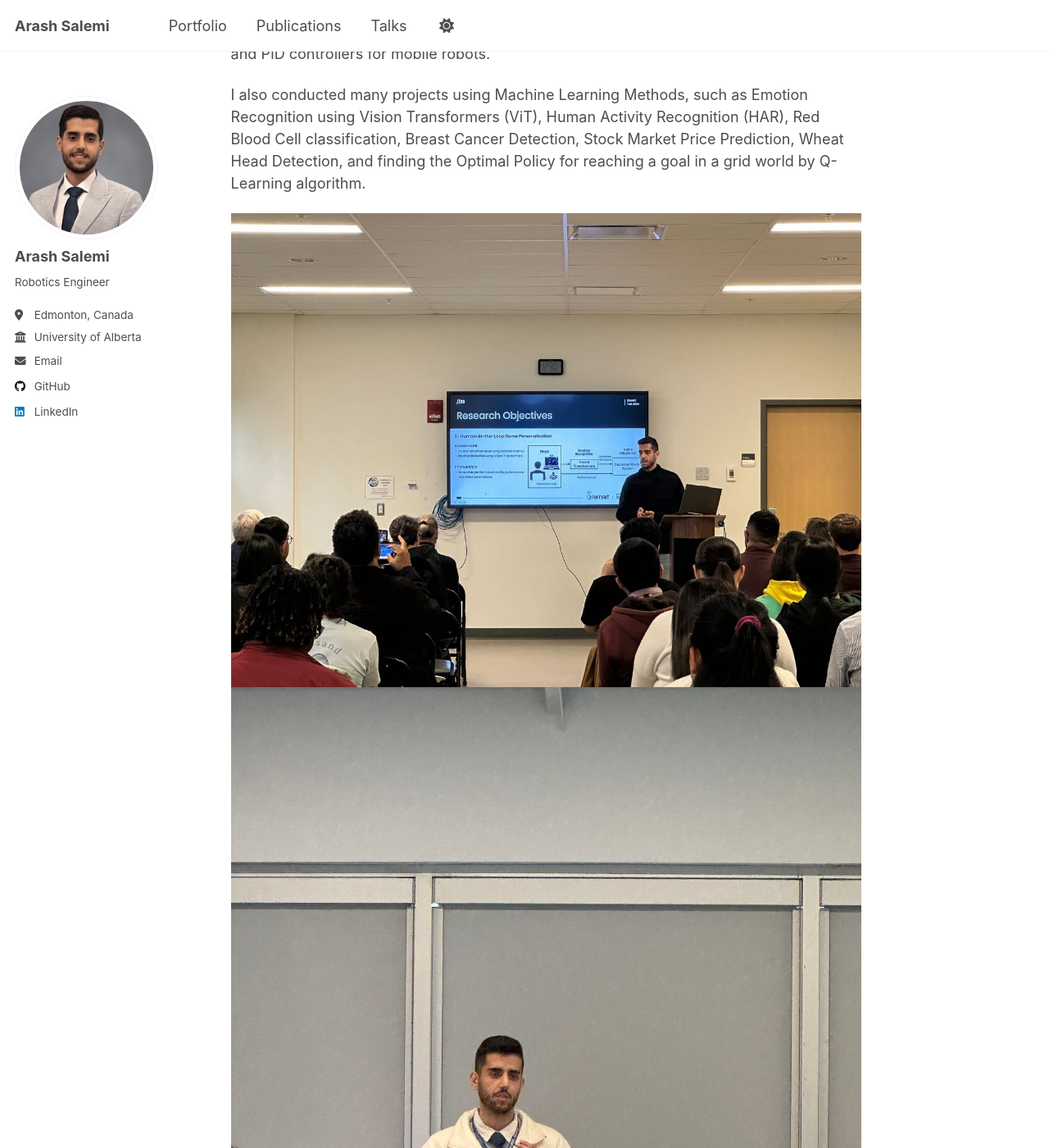
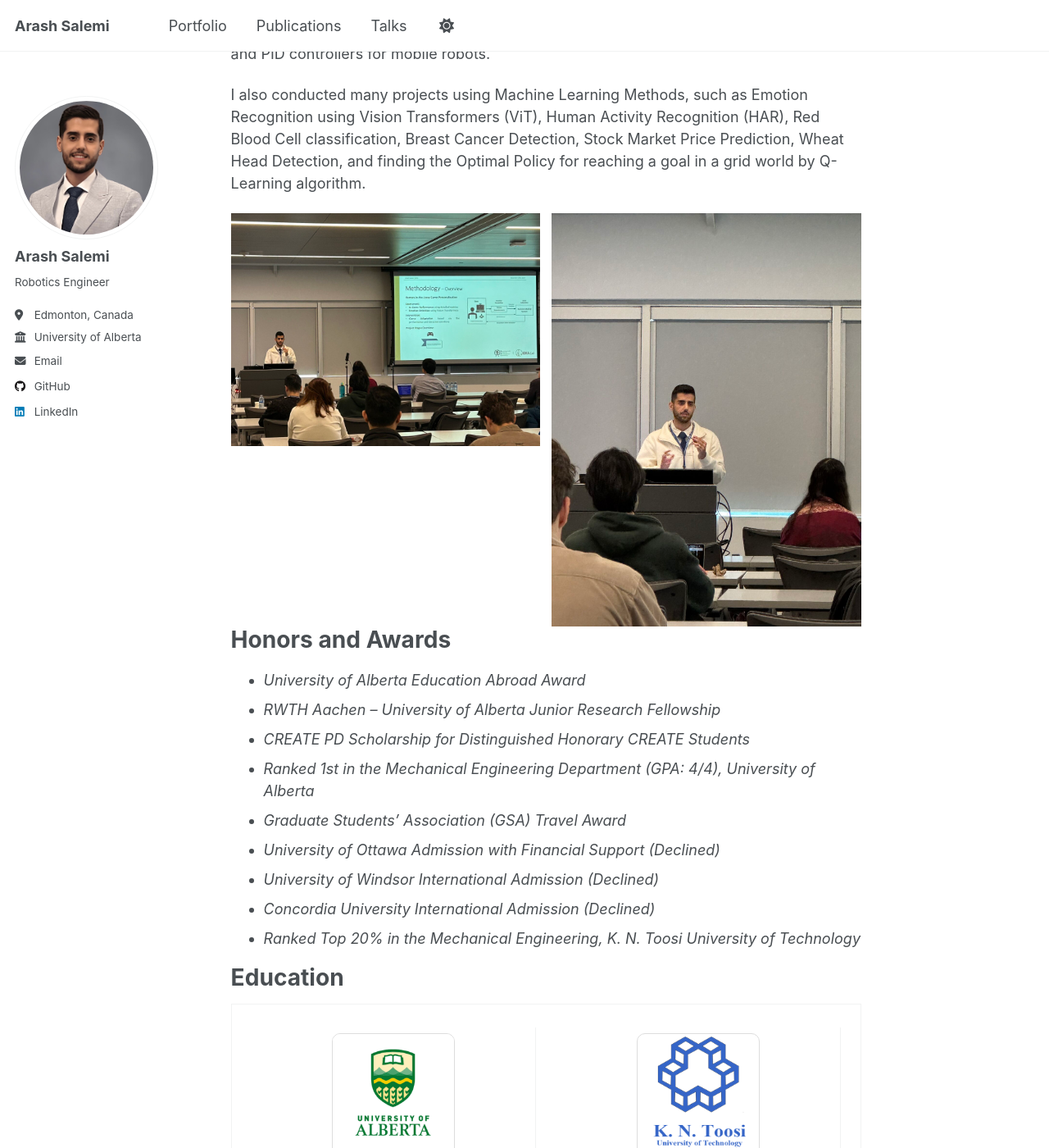
Before and after one commit to arash-salemi/arash-salemi.github.io, a Jekyll site: the page built from _pages/about.md, in a window 1280 px wide and 1400 px high, scrolled down 356 px. Shown: the whole window at 82% size. Built offline with Jekyll 4.4.1, drawn with Linux system fonts in a browser that asks for light colours; a script that is not in the unit is left out.

Commit message:
Update about.md

```diff
--- a/_pages/about.md
+++ b/_pages/about.md
@@ -21,14 +21,19 @@ Over the years, I have worked on a broad range of projects in robotics, control,
 
 I also conducted many projects using Machine Learning Methods, such as Emotion Recognition using Vision Transformers (ViT), Human Activity Recognition (HAR), Red Blood Cell classification, Breast Cancer Detection, Stock Market Price Prediction, Wheat Head Detection, and finding the Optimal Policy for reaching a goal in a grid world by Q-Learning algorithm.
 
+<style>
+  /* Force two columns even on mobile for this gallery */
+  .img-grid.two.no-stack{
+    display:grid !important;
+    grid-template-columns:repeat(2,minmax(0,1fr)) !important;
+    gap:14px !important;
+  }
+</style>
+
 <div class="talk-images">
-  <div class="img-grid two">
-    <div class="frame">
-      <img src="/images/talks/talk33.jpg" alt="" loading="lazy">
-    </div>
-    <div class="frame">
-      <img src="/images/talks/talk55.jpg" alt="" loading="lazy">
-    </div>
+  <div class="img-grid two no-stack">
+    <div class="frame"><img src="/images/talks/talk5.jpg" alt="" loading="lazy"></div>
+    <div class="frame"><img src="/images/talks/talk55.jpg" alt="" loading="lazy"></div>
   </div>
 </div>
 
```
